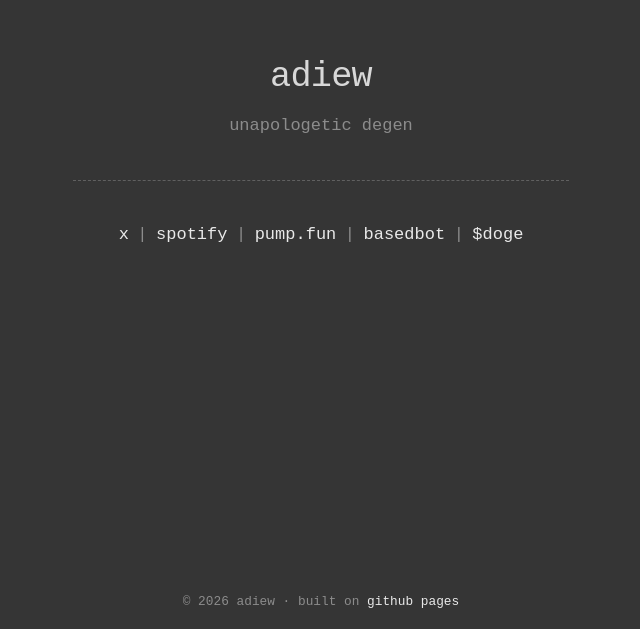
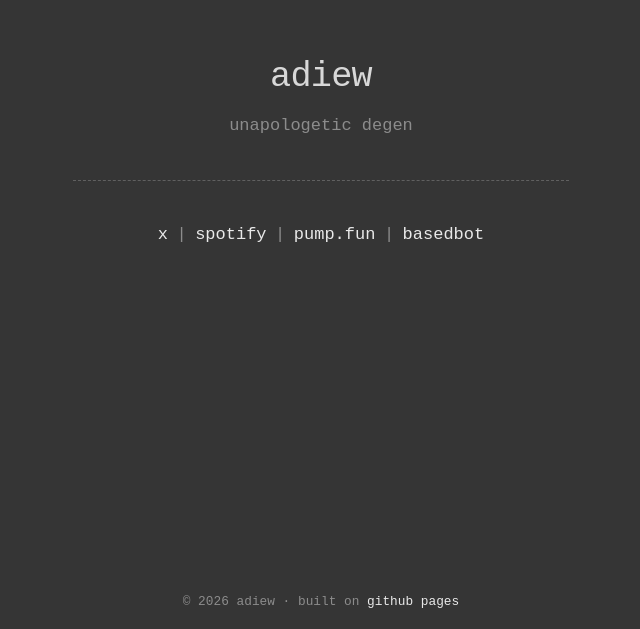
Before and after one commit to adi3www/adi3www.github.io, a plain HTML site: page index.html in a window 1280 px wide. Shown: the part 171-800 px from the top of the page, without its empty margins (319-959 px from the left). Drawn offline with Linux system fonts and the light colour scheme.

Commit message:
Update links in index.html

```diff
--- a/index.html
+++ b/index.html
@@ -142,7 +142,7 @@
     <hr>
 
     <p class="links">
-      <a href="https://x.com/adi3www" target="_blank" rel="noopener">x</a><span class="sep">|</span><a href="https://open.spotify.com/user/31kq6tck5pgbsc7tm3xl42gslgkq" target="_blank" rel="noopener">spotify</a><span class="sep">|</span><span class="dd"><button type="button" class="dd-btn" aria-expanded="false" aria-controls="pump-menu">pump.fun</button><span class="dd-menu" id="pump-menu"><a href="https://pump.fun/u/adi3www" target="_blank" rel="noopener">pump.fun app</a><a href="https://trade.padre.gg/rk/adi3www" target="_blank" rel="noopener">terminal</a></span></span><span class="sep">|</span><span class="dd"><button type="button" class="dd-btn" aria-expanded="false" aria-controls="basedbot-menu">basedbot</button><span class="dd-menu" id="basedbot-menu"><a href="https://basedbot.app/r/adi3www" target="_blank" rel="noopener">web app</a><a href="https://t.me/based_eth_bot?start=r_adi3www" target="_blank" rel="noopener">telegram bot</a></span></span><span class="sep">|</span><a href="https://doge.adi3www.fun" target="_blank" rel="noopener">$doge</a>
+      <a href="https://x.com/adi3www" target="_blank" rel="noopener">x</a><span class="sep">|</span><a href="https://open.spotify.com/user/31kq6tck5pgbsc7tm3xl42gslgkq" target="_blank" rel="noopener">spotify</a><span class="sep">|</span><span class="dd"><button type="button" class="dd-btn" aria-expanded="false" aria-controls="pump-menu">pump.fun</button><span class="dd-menu" id="pump-menu"><a href="https://pump.fun/u/adi3www" target="_blank" rel="noopener">pump.fun app</a><a href="https://trade.padre.gg/rk/adi3www" target="_blank" rel="noopener">terminal</a></span></span><span class="sep">|</span><span class="dd"><button type="button" class="dd-btn" aria-expanded="false" aria-controls="basedbot-menu">basedbot</button><span class="dd-menu" id="basedbot-menu"><a href="https://basedbot.app/r/adi3www" target="_blank" rel="noopener">web app</a><a href="https://t.me/based_eth_bot?start=r_adi3www" target="_blank" rel="noopener">telegram bot</a></span>
     </p>
   </main>
 
```
